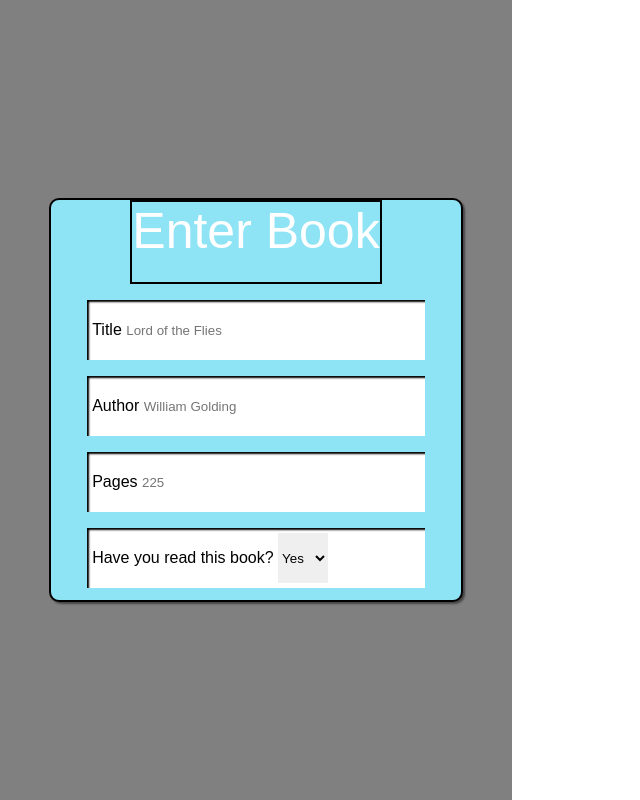
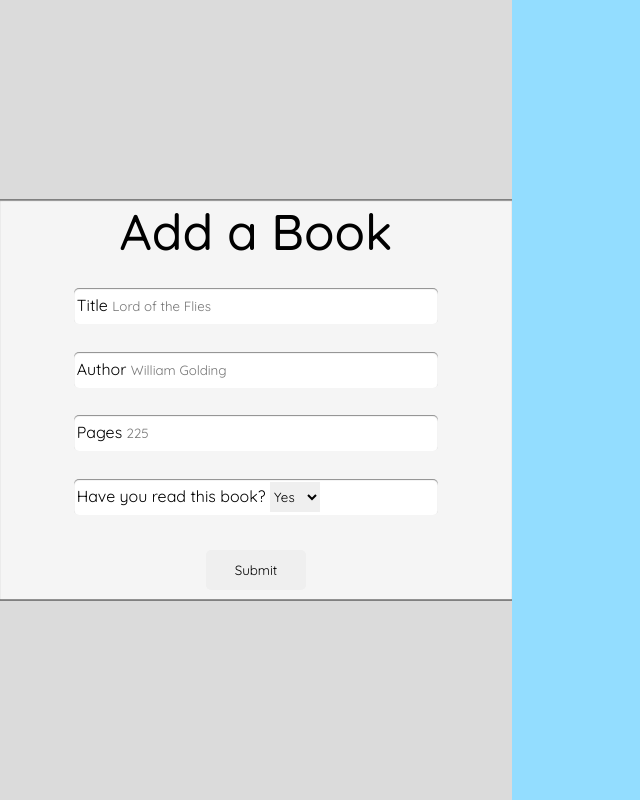
Before and after one commit to brekkeberg/library, a plain HTML site: page index.html in a window 1280 px wide. Shown: the whole page, without its empty margins (0-640 px from the left). Drawn offline with Linux system fonts and the light colour scheme.

Commit message:
added basic js functionality to capture form information

```diff
--- a/index.html
+++ b/index.html
@@ -6,13 +6,16 @@
     <title>Library</title>
     <script src="library.js" defer></script>
     <link rel="stylesheet" href="style.css">
+    <link rel="preconnect" href="https://fonts.googleapis.com">
+    <link rel="preconnect" href="https://fonts.gstatic.com" crossorigin>
+    <link href="https://fonts.googleapis.com/css2?family=Quicksand:wght@300;400;500;600;700&family=Raleway:ital,wght@0,100;0,200;0,300;0,400;0,500;0,600;0,700;0,800;0,900;1,100;1,200;1,300;1,400;1,500;1,600;1,700;1,800;1,900&family=Roboto+Flex:opsz,wght@8..144,100;8..144,200;8..144,300;8..144,400;8..144,500;8..144,600;8..144,700;8..144,800;8..144,900;8..144,1000&family=Roboto:ital,wght@0,100;0,300;0,400;0,500;0,700;0,900;1,100;1,300;1,400;1,500;1,900&display=swap" rel="stylesheet">
 </head>
 <body>
     <div class="inputSide">
         <div class="inputCard">
-            <header>Enter Book</header>
-            <form class="formContainer">
-                <div class="formContainerIndividual">
+            <header class="inputCardHeader">Add a Book</header>
+            <form class="inputCardMain">
+                <div class="formContainer">
                     <label for="title">Title</label>
                     <input  type="text"
                             id="title"
@@ -21,7 +24,7 @@
                             required>
 
                 </div>
-                <div class="formContainerIndividual">
+                <div class="formContainer">
                     <label for="author">Author</label>
                     <input  type="text"
                             id="author"
@@ -29,7 +32,7 @@
                             placeholder="William Golding">
 
                 </div>
-                <div class="formContainerIndividual">
+                <div class="formContainer">
                     <label for="pages">Pages</label>
                     <input  type="number"
                             id="pages"
@@ -37,13 +40,17 @@
                             placeholder="225">
 
                 </div>
-                <div class="formContainerIndividual">
+                <div class="formContainer">
                     <label for="readIt">Have you read this book?</label>
                     <select id="readIt" name="readIt">
                         <option value="Yes">Yes</option>
                         <option value="No">No</option>
+                    </select>
                 </div>
             </form>
+            <div class="inputCardButton">
+                <button id="buttonSubmit" type="submit" form="formMain">Submit</button>
+            </div>
         </div>
     </div>
     <div class="outputSide">
--- a/library.js
+++ b/library.js
@@ -0,0 +1,18 @@
+const bookTitle = document.querySelector("#title")
+const bookAuthor = document.querySelector("#author")
+const bookPages = document.querySelector("#pages")
+const bookReadBook = document.querySelector("#readIt")
+const buttonSubmit = document.querySelector("#buttonSubmit")
+
+console.log(bookTitle)
+console.log(bookAuthor)
+console.log(bookPages)
+console.log(bookReadBook)
+console.log(buttonSubmit)
+
+buttonSubmit.addEventListener('click', testfunc);
+
+function testfunc(){
+    console.log("hello world")
+    console.log(bookTitle.value)
+}
--- a/style.css
+++ b/style.css
@@ -2,7 +2,7 @@
     border: 0px;
     margin: 0px;
     padding: 0px;
-    font-family: sans-serif;
+    font-family: 'Quicksand', sans-serif;
 }
 
 body{
@@ -13,48 +13,51 @@ body{
 /* INPUT SIDE */
 .inputSide{
     flex: 0 0 40%;
-    background-color: gray;
+    background: rgb(219, 219, 219);
     height: 100vh;
     display: flex;
+    box-shadow: 10px 10px 10px black;
 }
 .inputSide .inputCard{
-    background-color: #8ee3f5;
-    border-radius: 10px;
+    background-color: #ffffffbc;
+    box-shadow: inset 0px 1px 1px rgba(60, 60, 60, 0.537),
+                inset 0px -1px 0px rgba(60, 60, 60, 0.537);
+    border-top: 1px solid gray;
+    border-bottom: 1px solid gray;
     margin: auto;
     height: 50%;
-    width: 80%;
+    width: 100%;
     display:flex;
     flex-direction: column;
-    box-shadow: 2px 2px 2px 0px rgba(55, 55, 55, 0.803);
-    border: 2px solid black;
 }
-.inputCard header{
-    border: 2px solid black;
-    flex: 0 0 20%;
+.inputCard .inputCardHeader{
+    flex: 0 0 15%;
+    font-weight: 500;
     margin: auto;
-    color: White;
+    color: black;
     font-size: 50px;
 }
-.inputCard .formContainer{
-    flex: 0 0 80%;
+.inputCard .inputCardMain{
+    flex: 1;
     margin: auto;
     width: 100%;
     display: flex;
     flex-direction: column;
     justify-content: center;
     align-items: center;
-    gap: 5%;
-    border-radius: 10px;
+    gap: 10%;
 }
-.formContainerIndividual{
-    padding: 5px;
+
+.formContainer{
+    padding: 3px;
     background-color: white;
-    box-shadow: inset 2px 2px 2px black;
-    width: 80%;
+    box-shadow: inset 0px 1px 1px rgba(65, 65, 65, 0.616);
+    width: 70%;
+    border-radius: 5px;
 }
 
 input, select{
-    height: 50px;
+    height: 30px;
 }
 input{
     width: 200px;
@@ -62,9 +65,36 @@ input{
 select{
     width: 50px;
 }
+.inputCard .inputCardButton{
+    flex: 0 0 15%;
+    height: 50px;
+    display: 0 0 20%;
+    display: flex;
+    justify-content: center;
+    align-items: center;
+}
+button{
+    height: 40px;
+    width: 100px;
+    border-radius: 5px;
+}
+button:hover{
+    transform: scale(1.05);
+    background-color: aquamarine;
+    transition: .25s;
+    color: black;
+    font-weight: 600;
+}
+button:active{
+    transform: scale(.98);
+    background-color: aquamarine;
+    transition: .25s;
+}
+
+
 /* OUTPUT SIDE */
 .outputSide{
     flex: 1;
-    background-color: aqua;
+    background-color:#93ddff;
     height: 100vh;
 }
```
Also changed, not shown: 1 other file.
